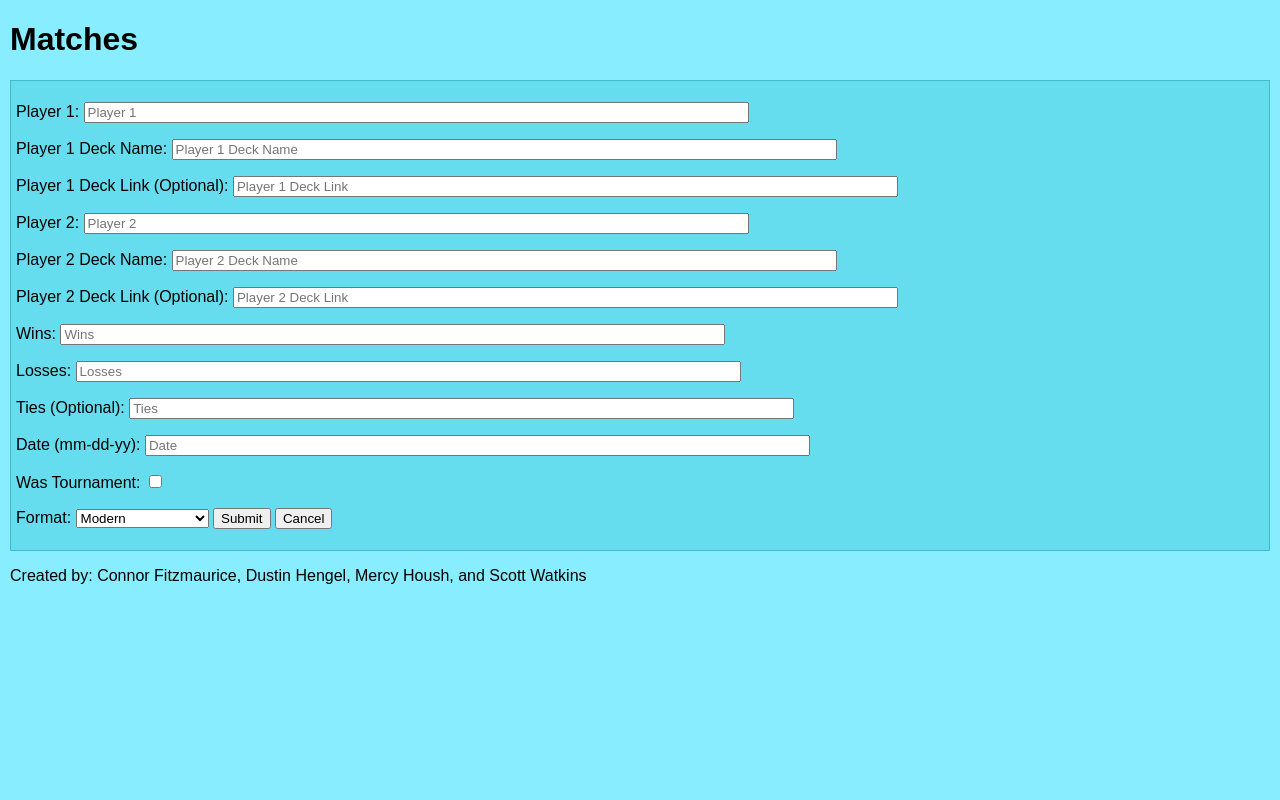
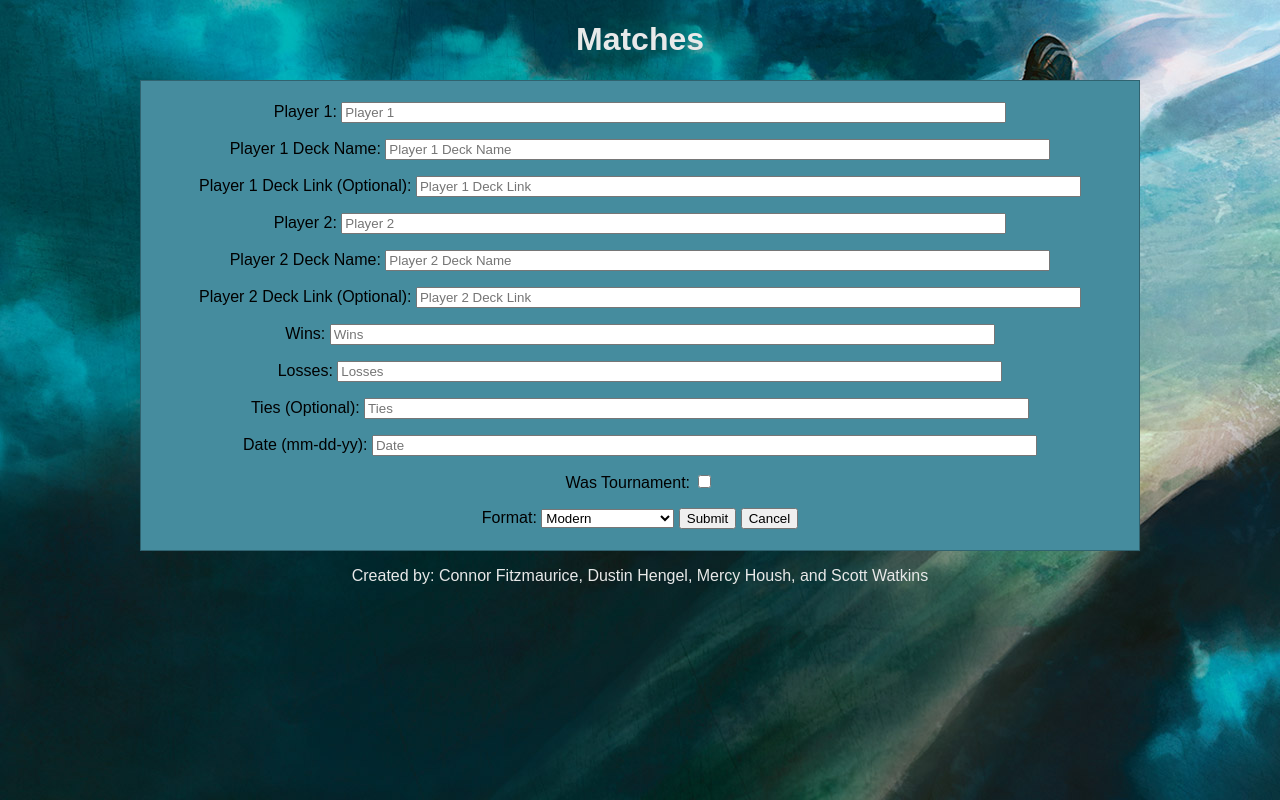
Before and after one commit to Djhyv2/MagicMatchTracker, a PHP site: page /index.php?page=matchForm in a window 1280 px wide. Run offline with PHP 8.4, Linux system fonts and the light colour scheme; data that the repository does not hold is empty.

Commit message:
Updated Page Style

```diff
--- a/style.css
+++ b/style.css
@@ -1,10 +1,16 @@
 body {
-	margin: 10px;
-	background-color: #8ef;
+	max-width: 1000px;
+	margin: auto;
+	text-align: center;
+	background-image: url("magicBackground.jpg");
+	background-color: #1c1c1c;
+	color: #e8e9e9;
 	font-family: arial;
 }
 
 table, th, td {
+	color: black;
+	clear: left;
 	border: 1px solid black;
 	border-collapse: collapse;
 }
@@ -14,29 +20,32 @@ th, td {
 }
 
 th {
-	background-color: #6de;
+	background-color: #458c9e;
 }
 
 td {
 	background-color: #fff;
 }
 
-a.taskButton:link, a.taskButton:visited, a.taskButton:active {
+a.matchButton:link, a.matchButton:visited, a.matchButton:active {
 	color: black;
+	float: left;
 	font-size: 1.2em;
 	text-decoration: none;
-	background-color: #6de;
 	padding: 5px;
-	border: 1px solid #4bc;
+	margin: 15px 10px;
+	background-color: #458c9e;
+	border: 1px solid #306370;
 }
 
-a.taskButton:hover {
-	background-color: #5cd;
+a.matchButton:hover {
+	background-color: #57acc2;
 }
 
 form {
-	background-color: #6de;
-	border: 1px solid #4bc;
+	color: black;
+	background-color: #458c9e;
+	border: 1px solid #306370;
 	padding: 5px;
 }
 
@@ -50,7 +59,3 @@ a.order:link, a.order:visited, a.order:active {
 	color: black;
 	text-decoration: none;
 }
-
-a.order:hover {
-	color: #aa4444;
-}
```
Also changed, not shown: magicBackground.jpg (added).
